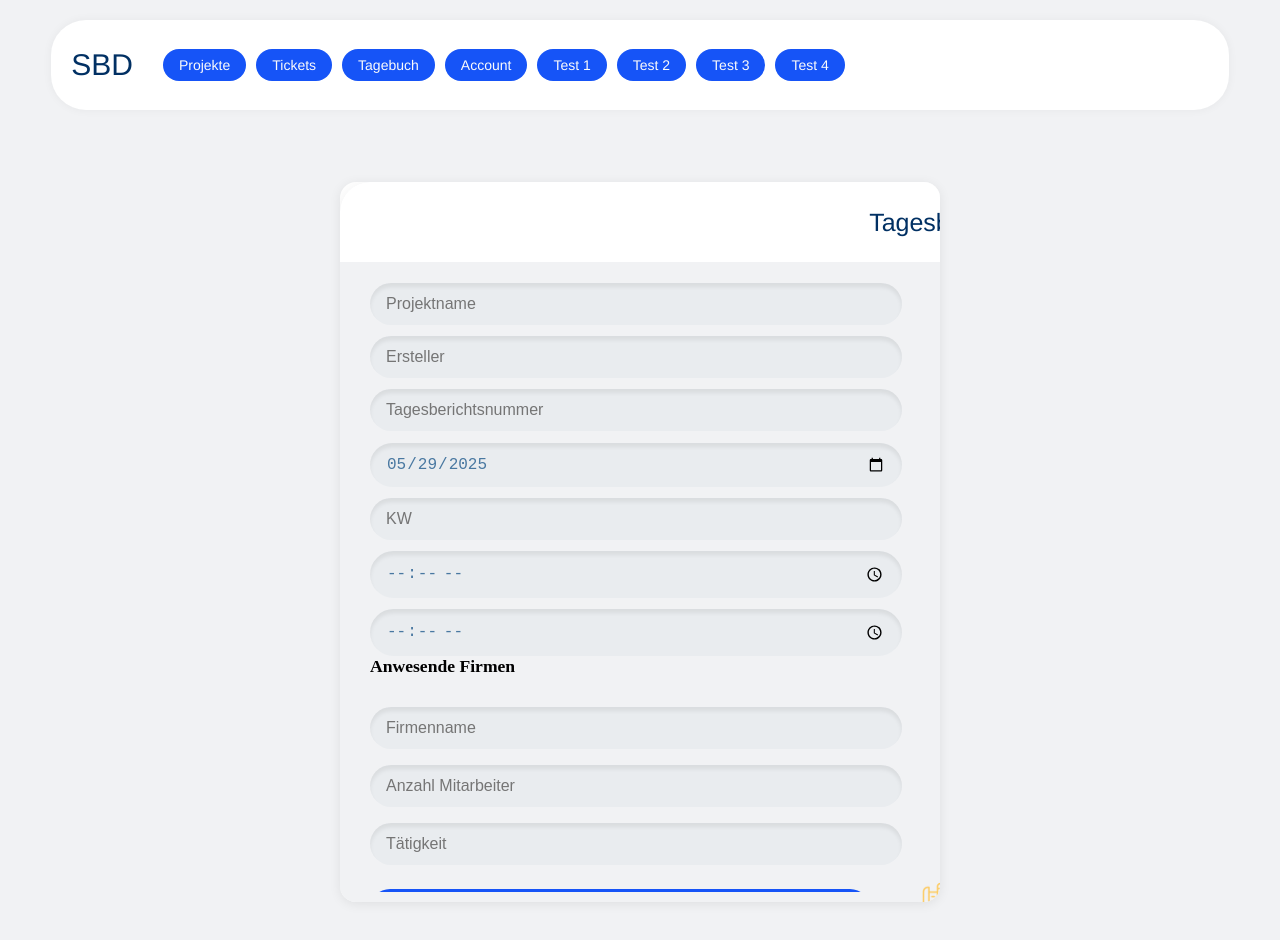
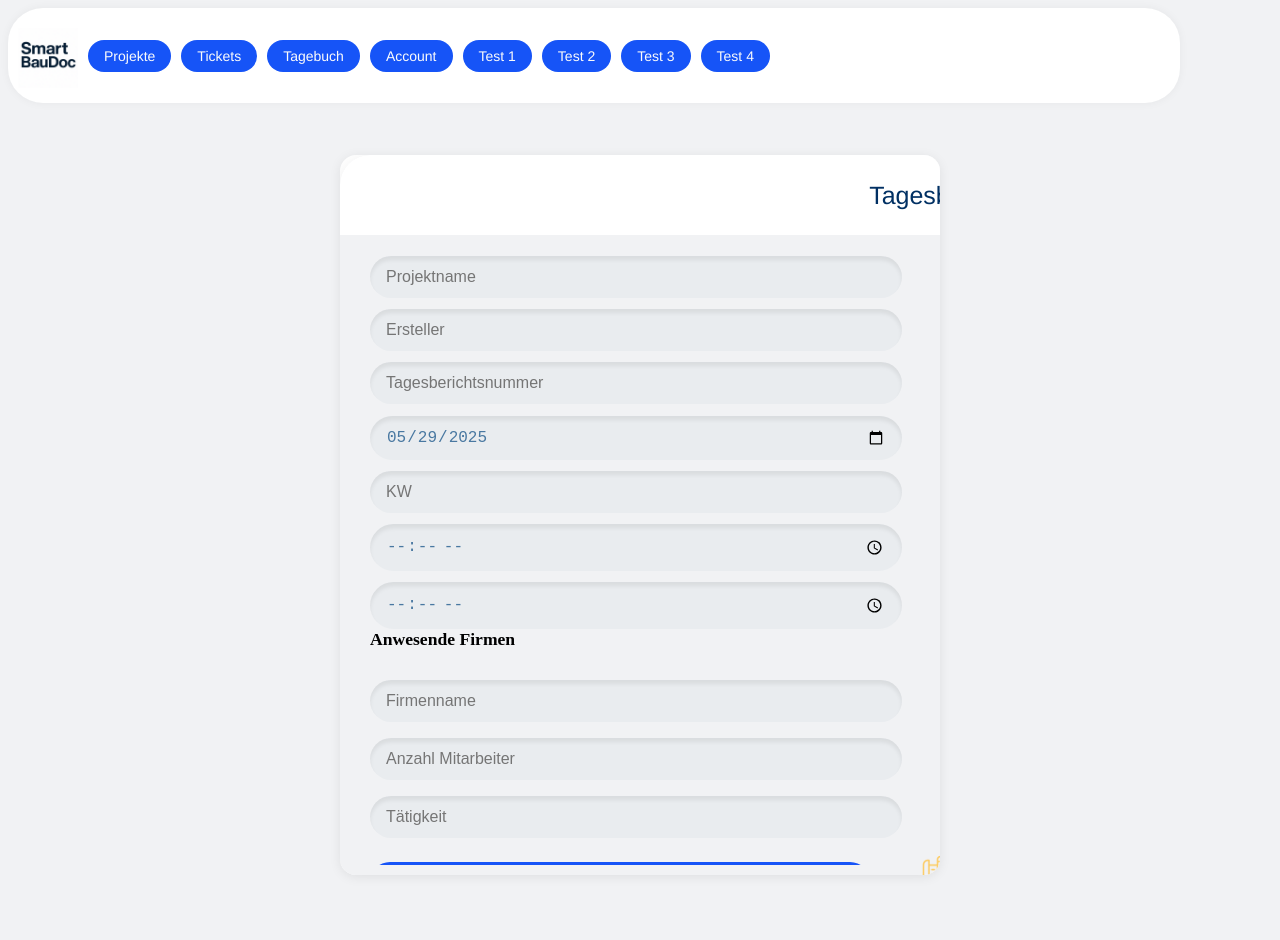
Before and after one commit to edwingutar/smartBauDoc, an Angular app in the folder frontend/: page /menuBar/dailyReport in a window 1280 px wide. Shown: the top 940 px of the page. Built offline with nearby package versions, Linux system fonts and the light colour scheme.

Commit message:
MenuBar dynamisch angepasst an andere Fenster + Icon eingebaut

```diff
--- a/frontend/src/app/components/menu-bar/menu-bar.component.css
+++ b/frontend/src/app/components/menu-bar/menu-bar.component.css
@@ -4,22 +4,10 @@
   justify-content: space-between;
   background: #ffffff;
   border-radius: 35px;
-  padding: 10px 20px;
-  width: 90%;
-  max-width: 1200px;
-  margin: 20px auto;
-  height: 70px;
+  padding: 10px;
+  margin-right: 10px;
   box-shadow: 0 0 10px rgba(0, 0, 0, 0.05);
   overflow: hidden;
-}
-
-.Titel {
-  font-family: "Helvetica Neue", sans-serif;
-  color: #013063;
-  font-size: 30px;
-  font-weight: 200;
-  white-space: nowrap;
-  margin-right: 20px;
 }
 
 .buttons {
@@ -53,3 +41,13 @@
   margin: 0 auto;
   padding: 20px;
 }
+
+.icon {
+  display: flex;
+  margin-top: 5px;
+}
+
+.icon img {
+  width: 60px;
+  height: 60px;
+}
--- a/frontend/src/app/components/menu-bar/menu-bar.component.html
+++ b/frontend/src/app/components/menu-bar/menu-bar.component.html
@@ -1,5 +1,15 @@
-<div class="menu-bar">
-  <div class="Titel">SBD</div>
+<div class="menu-bar"
+     [ngStyle]="{
+          width: width,
+          height: height,
+          minWidth: minWidth,
+          maxWidth: maxWidth,
+        }">
+
+  <div class="icon">
+    <img src="assets/icons/sbd.png" alt="sbd" />
+  </div>
+
   <div class="buttons">
     <button routerLink="/menuBar/projectView" class="projekte">Projekte</button>
     <button routerLink="/menuBar/addProject" class="tickets">Tickets</button>
```
Also changed, not shown: frontend/src/app/components/menu-bar/menu-bar.component.ts (+11 -2 lines), frontend/src/assets/icons/sbd.png (added).
